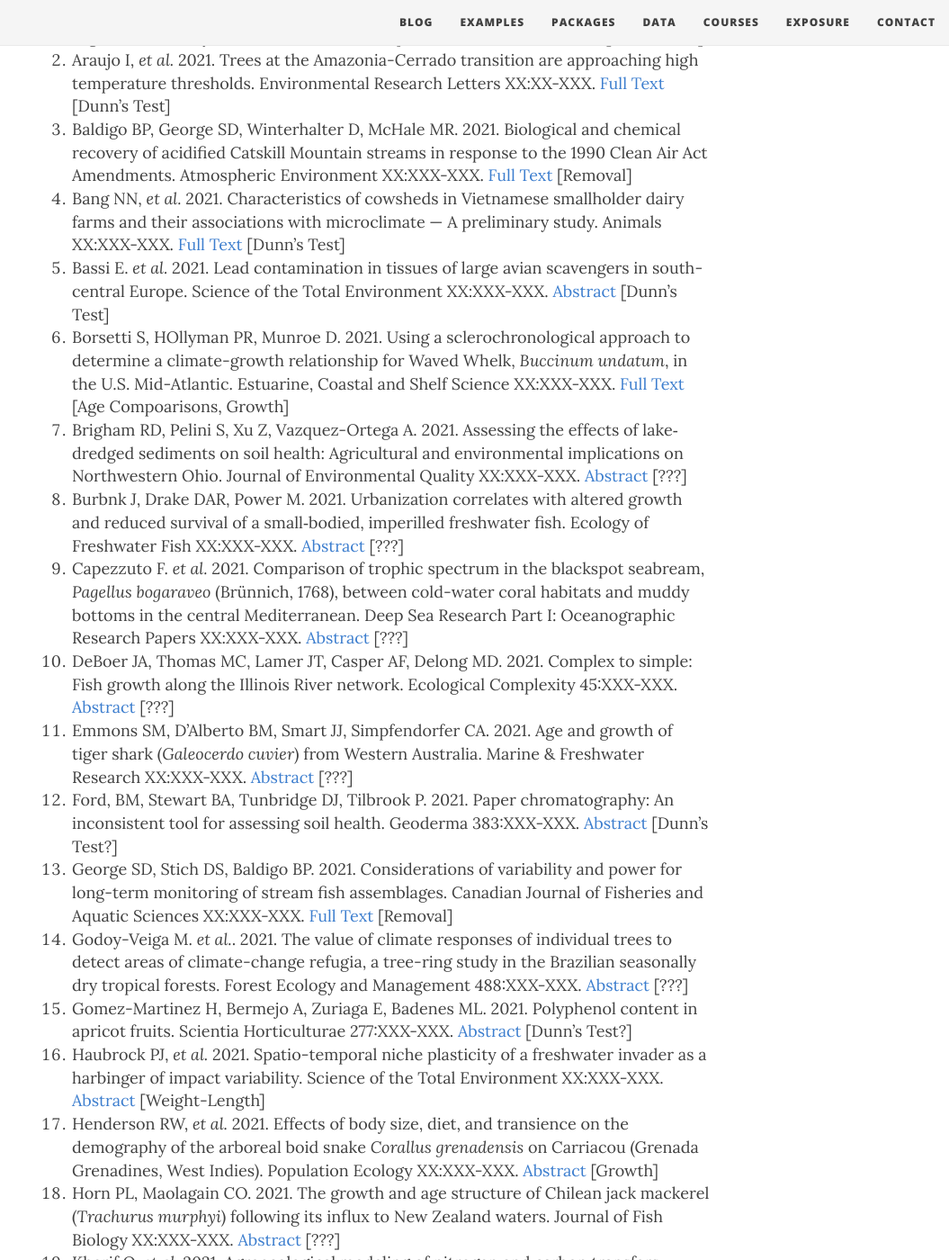
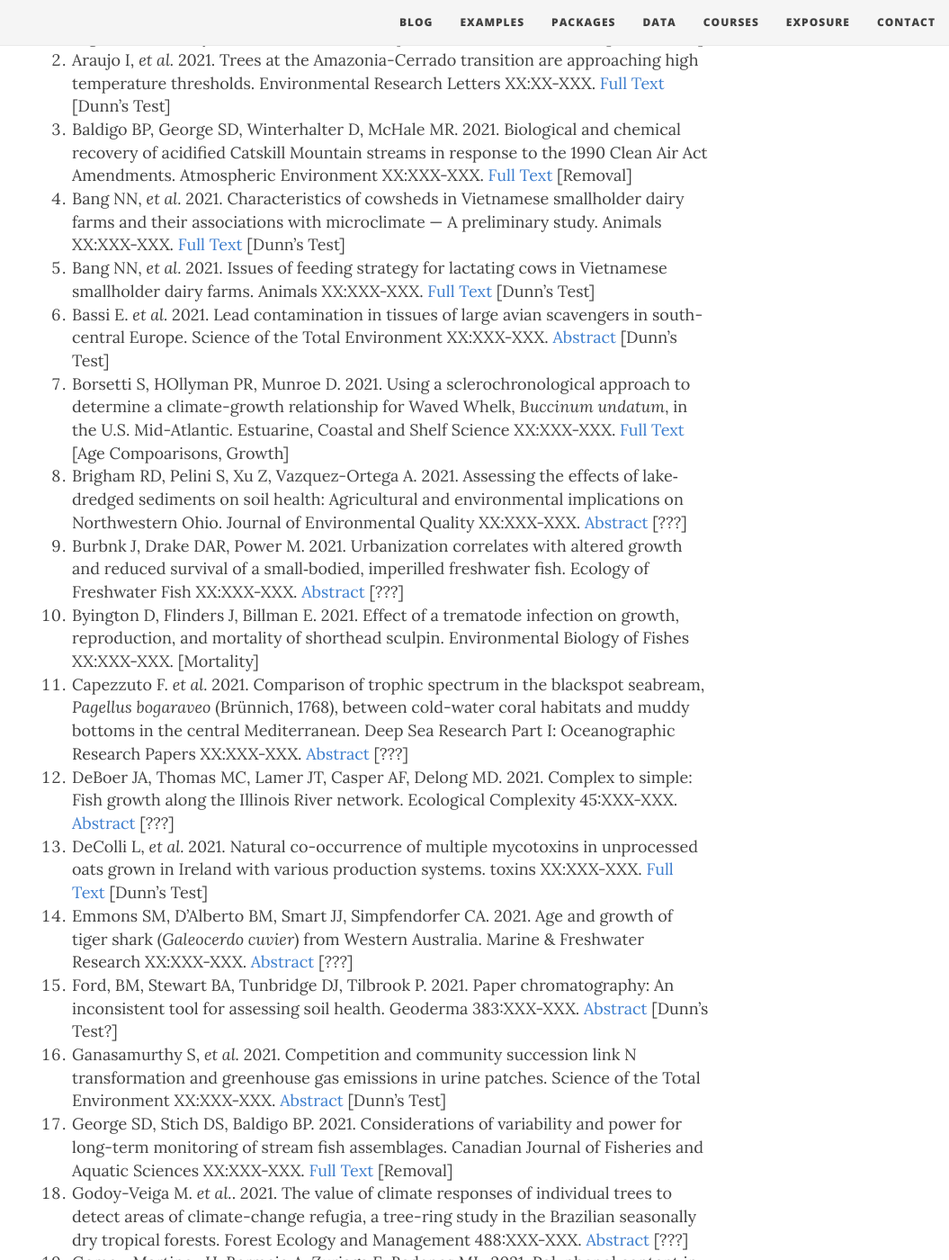
Before and after one commit to droglenc/fishR, a Jekyll site: the page built from exposure/exposure-citations21.md, in a window 1280 px wide and 1400 px high, scrolled down 447 px. Shown: the whole window at 90% size, without its empty margins (225-1280 px from the left). Built offline with Jekyll 4.4.1, drawn with Linux system fonts in a browser that asks for light colours; nearby versions of some CDN libraries; some of the changed text lies outside the part shown.

Commit message:
Update exposure-citations21.md

```diff
--- a/exposure/exposure-citations21.md
+++ b/exposure/exposure-citations21.md
@@ -5,20 +5,24 @@ subtitle: fishR and FSA is Being Used!!
 css: "/css/exposure-citation.css"
 ---
 
-The [**IFAR** book](http://derekogle.com/IFAR/), **fishR** website, or the **FSA** package were cited in the following <span id="contact-div">42</span> publications.
+The [**IFAR** book](http://derekogle.com/IFAR/), **fishR** website, or the **FSA** package were cited in the following <span id="contact-div">49</span> publications.
 
 1. Amador-Vargas S, Orribarra VS, Portugal-Loayza A, Fernandez-Marin H. 2021. Association patterns of swollen‐thorn acacias with three ant species and other organisms in a dry forest of Panama. Biotropica XX:XXX-XXX. [Abstract](https://onlinelibrary.wiley.com/doi/abs/10.1111/btp.12899) [Dunn's Test]
 1. Araujo I, *et al.* 2021. Trees at the Amazonia-Cerrado transition are approaching high temperature thresholds. Environmental Research Letters XX:XX-XXX. [Full Text](https://iopscience.iop.org/article/10.1088/1748-9326/abe3b9/pdf) [Dunn's Test]
 1. Baldigo BP, George SD, Winterhalter D, McHale MR. 2021. Biological and chemical recovery of acidified Catskill Mountain streams in response to the 1990 Clean Air Act Amendments. Atmospheric Environment XX:XXX-XXX. [Full Text](https://www.sciencedirect.com/science/article/pii/S1352231021000534) [Removal]
-1. Bang NN, *et al.* 2021. Characteristics of cowsheds in Vietnamese smallholder dairy farms and their associations with microclimate — A preliminary study. Animals XX:XXX-XXX. [Full Text](http://scholar.google.com/scholar_url?url=https://www.mdpi.com/2076-2615/11/2/351/pdf&hl=en&sa=X&d=14185453621720314043&ei=xpkdYNzAIePKsQKYw5m4DA&scisig=AAGBfm2BeVTkYeiag3lbkjm4ry8B64WCMQ&nossl=1&oi=scholaralrt&html=) [Dunn's Test]
+1. Bang NN, *et al.* 2021. Characteristics of cowsheds in Vietnamese smallholder dairy farms and their associations with microclimate — A preliminary study. Animals XX:XXX-XXX. [Full Text](https://www.mdpi.com/2076-2615/11/2/351/pdf) [Dunn's Test]
+1. Bang NN, *et al.* 2021. Issues of feeding strategy for lactating cows in Vietnamese smallholder dairy farms. Animals XX:XXX-XXX. [Full Text](https://www.mdpi.com/2076-2615/11/3/729/pdf) [Dunn's Test]
 1. Bassi E. *et al.* 2021. Lead contamination in tissues of large avian scavengers in south-central Europe. Science of the Total Environment XX:XXX-XXX. [Abstract](https://www.sciencedirect.com/science/article/abs/pii/S0048969721011979) [Dunn's Test]
 1. Borsetti S, HOllyman PR, Munroe D. 2021. Using a sclerochronological approach to determine a climate-growth relationship for Waved Whelk, *Buccinum undatum*, in the U.S. Mid-Atlantic. Estuarine, Coastal and Shelf Science XX:XXX-XXX. [Full Text](https://www.sciencedirect.com/science/article/pii/S0272771421000913) [Age Compoarisons, Growth]
 1. Brigham RD, Pelini S, Xu Z, Vazquez-Ortega A. 2021. Assessing the effects of lake‐dredged sediments on soil health: Agricultural and environmental implications on Northwestern Ohio. Journal of Environmental Quality XX:XXX-XXX. [Abstract](https://acsess.onlinelibrary.wiley.com/doi/abs/10.1002/jeq2.20199) [???]
 1. Burbnk J, Drake DAR, Power M. 2021. Urbanization correlates with altered growth and reduced survival of a small‐bodied, imperilled freshwater fish. Ecology of Freshwater Fish XX:XXX-XXX. [Abstract](https://onlinelibrary.wiley.com/doi/abs/10.1111/eff.12598) [???]
+1. Byington D, Flinders J, Billman E. 2021. Effect of a trematode infection on growth, reproduction, and mortality of shorthead sculpin. Environmental Biology of Fishes XX:XXX-XXX. [Mortality]
 1. Capezzuto F. *et al.* 2021. Comparison of trophic spectrum in the blackspot seabream, *Pagellus bogaraveo* (Brünnich, 1768), between cold-water coral habitats and muddy bottoms in the central Mediterranean. Deep Sea Research Part I: Oceanographic Research Papers XX:XXX-XXX. [Abstract](https://www.sciencedirect.com/science/article/pii/S0967063721000133) [???]
 1. DeBoer JA, Thomas MC, Lamer JT, Casper AF, Delong MD. 2021. Complex to simple: Fish growth along the Illinois River network. Ecological Complexity 45:XXX-XXX. [Abstract](https://www.sciencedirect.com/science/article/pii/S1476945X20301719) [???]
+1. DeColli L, *et al.* 2021. Natural co-occurrence of multiple mycotoxins in unprocessed oats grown in Ireland with various production systems. toxins XX:XXX-XXX. [Full Text](https://www.mdpi.com/2072-6651/13/3/188/pdf) [Dunn's Test]
 1. Emmons SM, D'Alberto BM, Smart JJ, Simpfendorfer CA. 2021. Age and growth of tiger shark (*Galeocerdo cuvier*) from Western Australia. Marine & Freshwater Research XX:XXX-XXX. [Abstract](https://www.publish.csiro.au/MF/MF20291) [???]
 1. Ford, BM, Stewart BA, Tunbridge DJ, Tilbrook P. 2021. Paper chromatography: An inconsistent tool for assessing soil health. Geoderma 383:XXX-XXX. [Abstract](https://www.sciencedirect.com/science/article/abs/pii/S0016706120325386) [Dunn's Test?]
+1. Ganasamurthy S, *et al.* 2021. Competition and community succession link N transformation and greenhouse gas emissions in urine patches. Science of the Total Environment XX:XXX-XXX. [Abstract](https://www.sciencedirect.com/science/article/abs/pii/S0048969721013863) [Dunn's Test]
 1. George SD, Stich DS, Baldigo BP. 2021. Considerations of variability and power for long-term monitoring of stream fish assemblages. Canadian Journal of Fisheries and Aquatic Sciences XX:XXX-XXX. [Full Text](https://cdnsciencepub.com/doi/pdf/10.1139/cjfas-2020-0013) [Removal]
 1. Godoy-Veiga M. *et al.*. 2021. The value of climate responses of individual trees to detect areas of climate-change refugia, a tree-ring study in the Brazilian seasonally dry tropical forests. Forest Ecology and Management 488:XXX-XXX. [Abstract](https://www.sciencedirect.com/science/article/abs/pii/S0378112721000608) [???]
 1. Gomez-Martinez H, Bermejo A, Zuriaga E, Badenes ML. 2021. Polyphenol content in apricot fruits. Scientia Horticulturae 277:XXX-XXX. [Abstract](https://www.sciencedirect.com/science/article/abs/pii/S0304423820306567) [Dunn's Test?]
@@ -26,6 +30,7 @@ The [**IFAR** book](http://derekogle.com/IFAR/), **fishR** website, or the **FSA
 1. Henderson RW, *et al.* 2021. Effects of body size, diet, and transience on the demography of the arboreal boid snake *Corallus grenadensis* on Carriacou (Grenada Grenadines, West Indies). Population Ecology XX:XXX-XXX. [Abstract](https://esj-journals.onlinelibrary.wiley.com/doi/abs/10.1002/1438-390X.12079) [Growth]
 1. Horn PL, Maolagain CO. 2021. The growth and age structure of Chilean jack mackerel (*Trachurus murphyi*) following its influx to New Zealand waters. Journal of Fish Biology XX:XXX-XXX. [Abstract](https://onlinelibrary.wiley.com/doi/abs/10.1111/jfb.14647) [???]
 1. Kherif O. *et al.* 2021. Agroecological modeling of nitrogen and carbon transfers between decomposer micro-organisms, plant symbionts, soil and atmosphere in an intercropping system. Ecological Modeling 440:XXX-XXX. [Abstract](https://www.sciencedirect.com/science/article/abs/pii/S0304380020304543) [???]
+1. Kjeldgaard MK, Hewlett JA, Eubanks MD. 2021. Widespread variation in stable isotope trophic position estimates: patterns, causes, and potential consequences. Ecological Monographs X:XXX-XXX. [Abstract](https://esajournals.onlinelibrary.wiley.com/doi/abs/10.1002/ecm.1451) [Dunn's Test]
 1. Liss SA, *et al.* 2021. From 95 to 59 millimeters: A new active acoustic tag size guideline for salmon. Canadian Journal of Fisheries and Aquatic Sciences XX:XXX-XXX. [Abstract](https://cdnsciencepub.com/doi/abs/10.1139/cjfas-2020-0222) [Dunn's Test]
 1. Lopez-Gappa J, Zelaya DG. 2021. Bryozoan assemblages on gastropod shells occupied by the hermit crab *Pagurus comptus*. Polar Biology XX:XXX-XXX. [Abstract](https://link.springer.com/article/10.1007/s00300-020-02796-y) [Dunn's Test]
 1. Maugoust J, Orliac MJ. 2021. Endocranial cast anatomy of the extinct Hipposiderid bats *Palaeophyllophora* and *Hipposideros* (*Pseudorhinolophus*) (Mammalia: Chiroptera). Journal of Mammalian Evolution XX:XXX-XXX. [Abstract](https://link.springer.com/article/10.1007/s10914-020-09522-9) [???]
@@ -39,6 +44,7 @@ The [**IFAR** book](http://derekogle.com/IFAR/), **fishR** website, or the **FSA
 1. Rodriquez-Garcia C, *et al.* 2021. First records and presence over time of the cubozoan *Carybdea marsupialis* (Linnaeus, 1758) on the southwestern Spanish coast (Northeast Atlantic). Regional Studies in Marine Science XX:XXX-XXX. [Abstract](https://www.sciencedirect.com/science/article/abs/pii/S2352485521001043) [???]
 1. Rummey RHM, Preston MD, Jones T, Basiliko N, Gunn J. 2021. Soil amendment improves carbon sequestration by trees on severely damaged acid and metal impacted landscape, but total storage remains low. Forest Ecology and Management 483:XXX-XXX. [Abstract](https://www.sciencedirect.com/science/article/abs/pii/S0378112720316650) [???]
 1. Saak AE, Wang T, Xu Z, Kolady D, Ulrich-Schad JD, Clay D. 2021. Duration of usage and farmer reported benefits of conservation tillage. Journal of Soil and Water Conservation January 76:65-75. [Abstract](https://www.jswconline.org/content/76/1/65.abstract) [???]
+1. Sargunaraj F, *et al.* 2021. Positive association between experimental cortisol increases and cage-measures of feeding behavior in wild-caught gerbils. Israel Journal of Ecology and Evolution XX:XXX-XXX. [Abstract](https://brill.com/view/journals/ijee/aop/article-10.1163-22244662-bja10014/article-10.1163-22244662-bja10014.xml) [???]
 1. Schur C., *et al.* 2021. Incubation in wastewater reduces the multigenerational effects of microplastics in *Daphnia magna*. Environmental Science and Technology XX:XXX-XXX. [Abstract](https://pubmed.ncbi.nlm.nih.gov/33538579/) [Growth]
 1. Sharma A, *et al.* 2021. Introduced, invaded and forgotten: allopatric and sympatric native snow trout life-histories indicate brown trout invasion effects in the Himalayan hinterlands. Biological Invastions XX:XXX-XXX. [Abstract](https://link.springer.com/article/10.1007/s10530-020-02454-8) [???]
 1. Smart JJ, Grammer GL. 2021. Modernising fish and shark growth curves with Bayesian length-at-age models. PLoS ONE 16(2):XXX-XXX. [Full Text](https://www.researchgate.net/publication/349139023_Modernising_fish_and_shark_growth_curves_with_Bayesian_length-at-age_models/references) [Growth]
```
